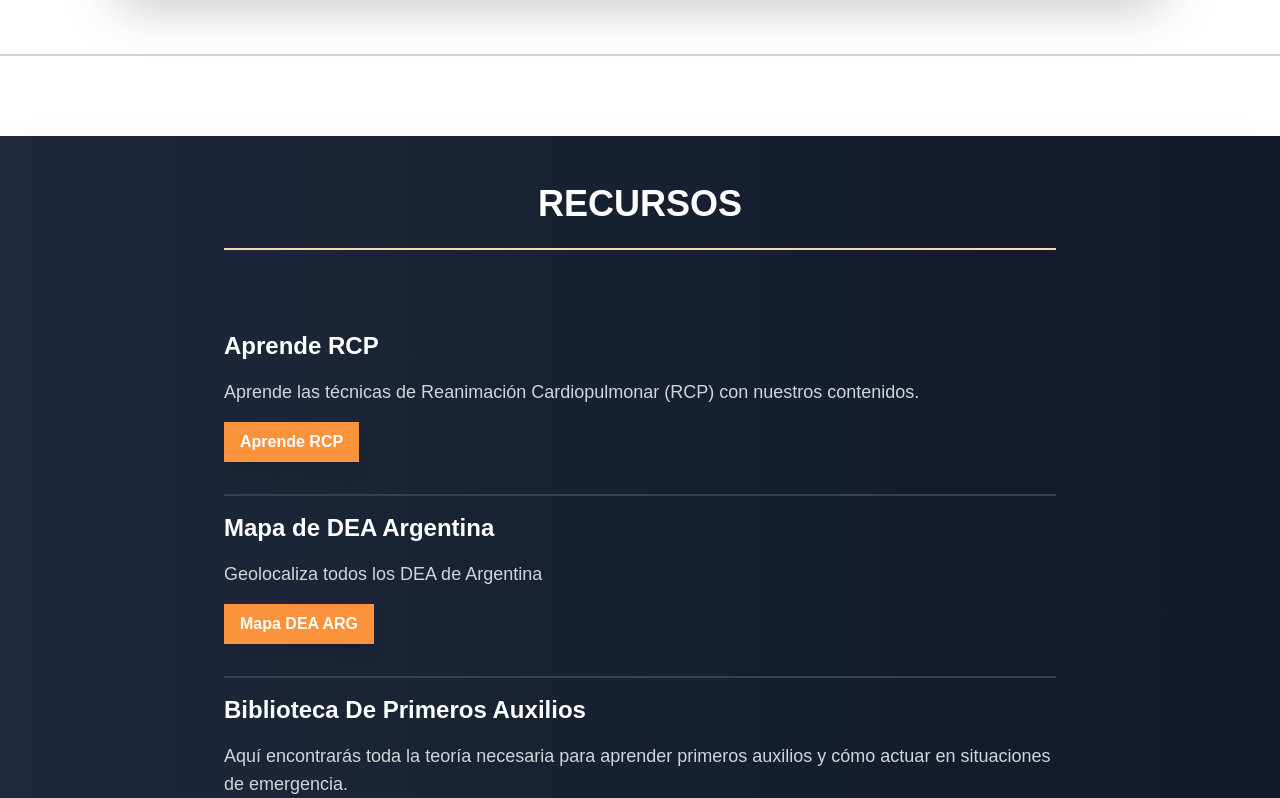
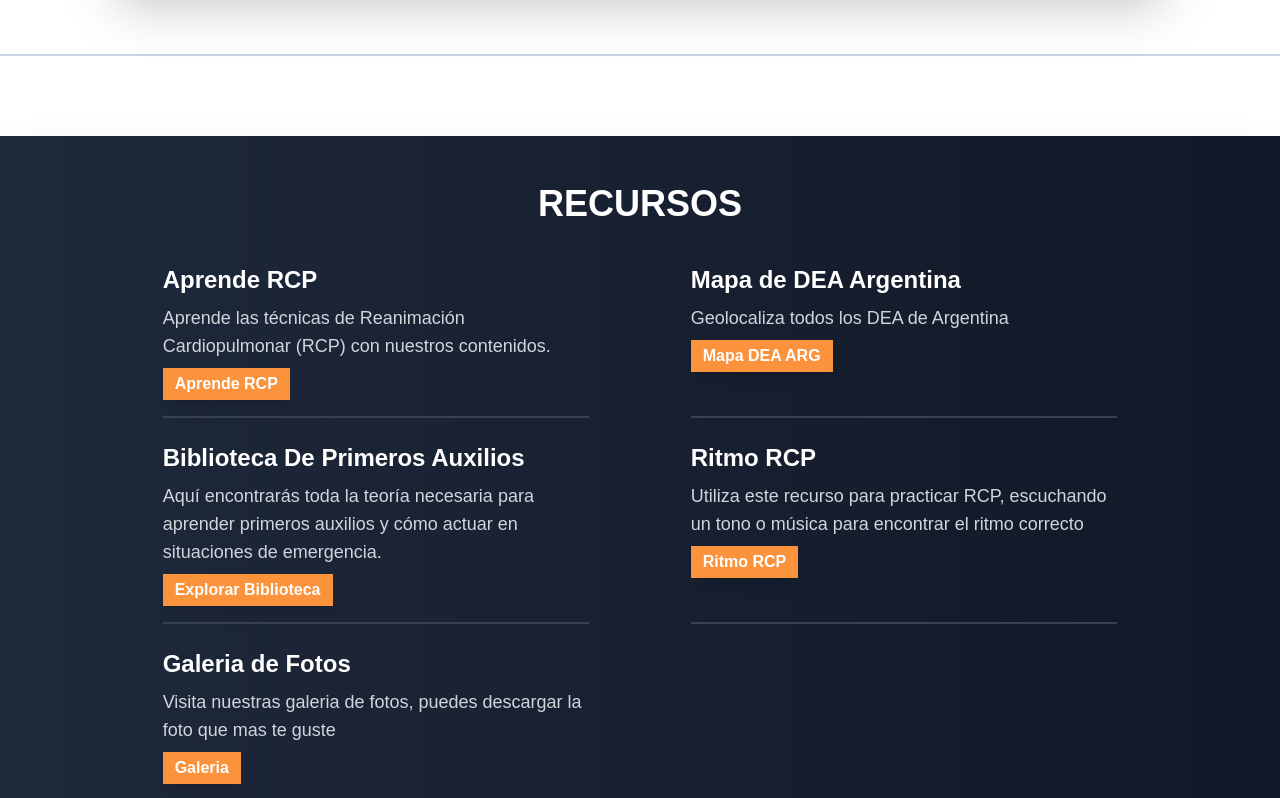
Before and after one commit to julianperuzzi/G-RCP-ARGENTINA, a React (Vite) app: page /#/ in a window 1280 px wide. Shown: the part 1420-2218 px from the top of the page. Built offline with nearby package versions, Linux system fonts and the light colour scheme.

Commit message:
Update Recursos.jsx

```diff
--- a/src/components/Recursos.jsx
+++ b/src/components/Recursos.jsx
@@ -38,30 +38,33 @@ const recursosData = [
 
 const Recursos = () => {
   useEffect(() => {
-    AOS.init({ duration: 1000, once: true });
+    AOS.init({ duration: 500, once: true });
   }, []);
 
   return (
-    <section id="Recursos" className="px-4 py-4 mt-10 bg-gradient-to-r from-slate-800 to-gray-900 text-white shadow-2xl ">
-      <div className='lg:w-2/3 mx-auto lg:my-8 my-4' data-aos="fade-up">
-        <h2 className="text-4xl text-center font-bold md:mb-20 mb-16 uppercase border-b-2 border-orange-200 pb-6">Recursos</h2>
+    <section id="Recursos" className="px-4 py-4 mt-10 bg-gradient-to-r from-slate-800 to-gray-900 text-white shadow-2xl min-h-screen  ">
+
+      <div className='mx-auto md:my-8 my-4'>
+        <h2 className="text-4xl text-center font-bold md:mb-0 mb-16 uppercase ">Recursos</h2>
       </div>
 
+      <section className=' md:grid md:grid-cols-2 gap-4 md:w-10/12 md:mx-auto'>
       {recursosData.map((recurso, index) => (
         <div
           key={index}
-          className={`lg:w-2/3 mx-auto lg:my-8 my-4 ${index !== 0 ? 'border-t-2 border-gray-700 pt-4' : ''}`}
-          data-aos="fade-right"
-          data-aos-delay="100"
+          className="mx-auto my-2  md:w-10/12 border-b-2 border-gray-700 pb-4 mb-6 md:mb-0 "
+          data-aos="fade-up"
+          data-aos-delay={index * 50}
 
         >
-          <h2 className="text-2xl font-bold mb-4">{recurso.title}</h2>
-          <p className="text-lg mb-4 text-gray-300">{recurso.description}</p>
-          <Link to={recurso.link} className="bg-orange-400 hover:bg-black text-white font-bold py-2 px-4 inline-block transition-all duration-300 ease-in-out shadow-lg">
+          <h2 className="text-2xl font-bold md:mb-2 mb-4">{recurso.title}</h2>
+          <p className="text-lg mb-2 text-gray-300">{recurso.description}</p>
+          <Link to={recurso.link} className="bg-orange-400 hover:bg-black text-white font-bold py-1 px-3 inline-block transition-all duration-300 ease-in-out shadow-lg">
             {recurso.linkText}
           </Link>
         </div>
       ))}
+      </section>
     </section>
   );
 };
```
